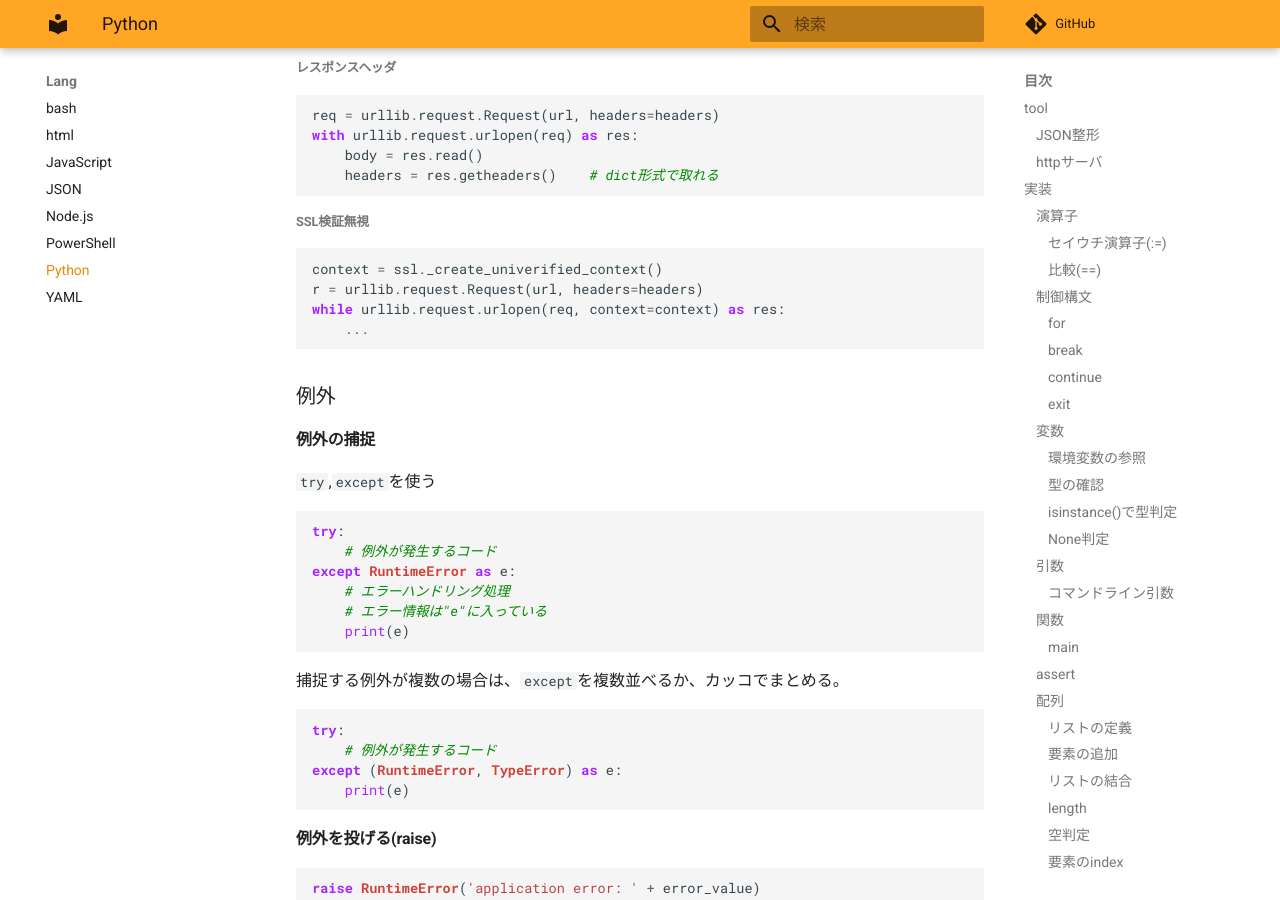
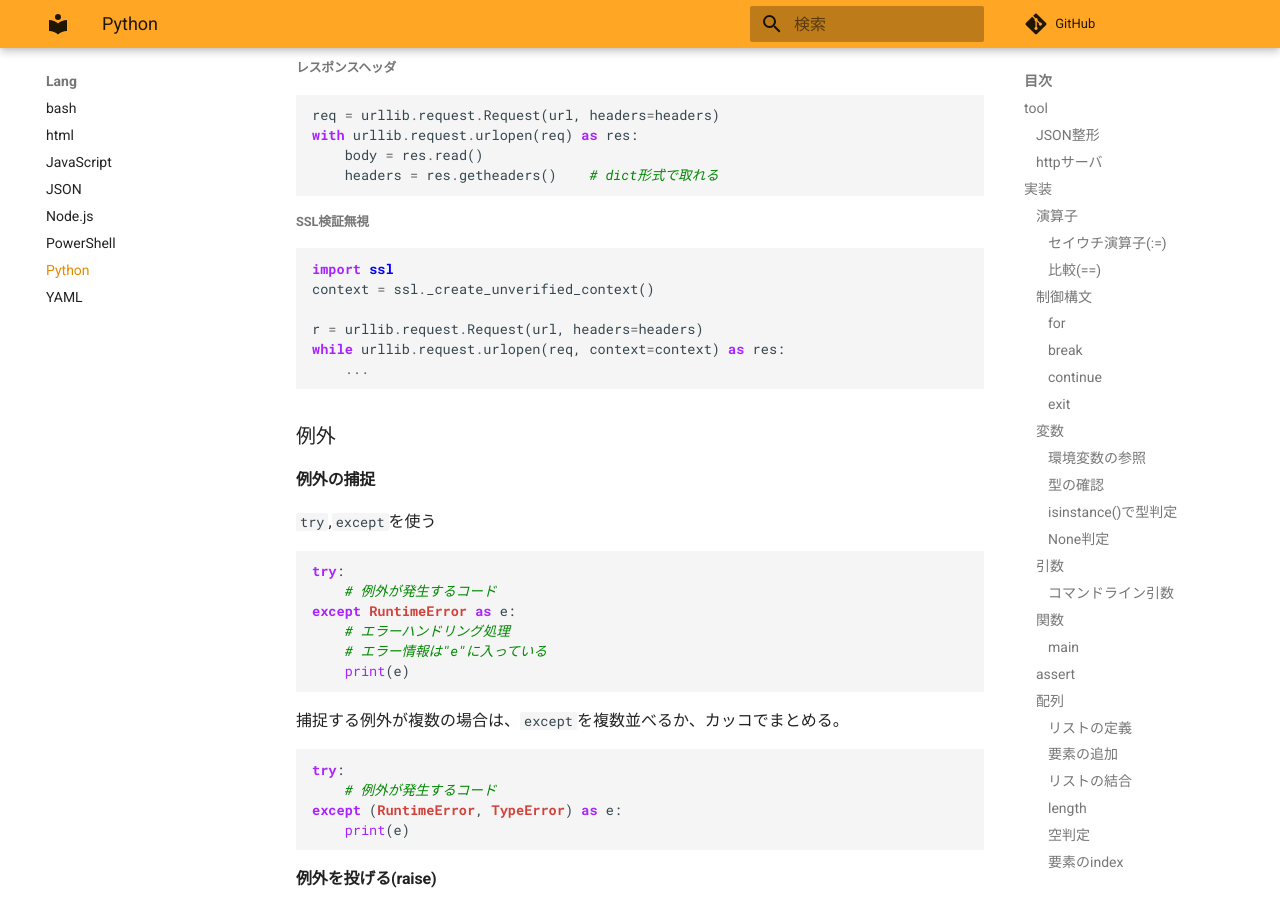
Before and after one commit to zaki-lknr/docs, an MkDocs documentation site: the page built from docs/lang/python.md, in a window 1280 px wide and 900 px high, scrolled down 20963 px. Built offline with MkDocs 1.6.1 and Material for MkDocs 9.7.7, drawn with Linux system fonts in a browser that asks for light colours; comment, search, counter and statistics services are not loaded.

Commit message:
fix: lang/python: urllibのSSL検証無視のコード誤り

````diff
--- a/docs/lang/python.md
+++ b/docs/lang/python.md
@@ -1123,7 +1123,9 @@ with urllib.request.urlopen(req) as res:
 ##### SSL検証無視
 
 ```python
-context = ssl._create_univerified_context()
+import ssl
+context = ssl._create_unverified_context()
+
 r = urllib.request.Request(url, headers=headers)
 while urllib.request.urlopen(req, context=context) as res:
     ...
````
